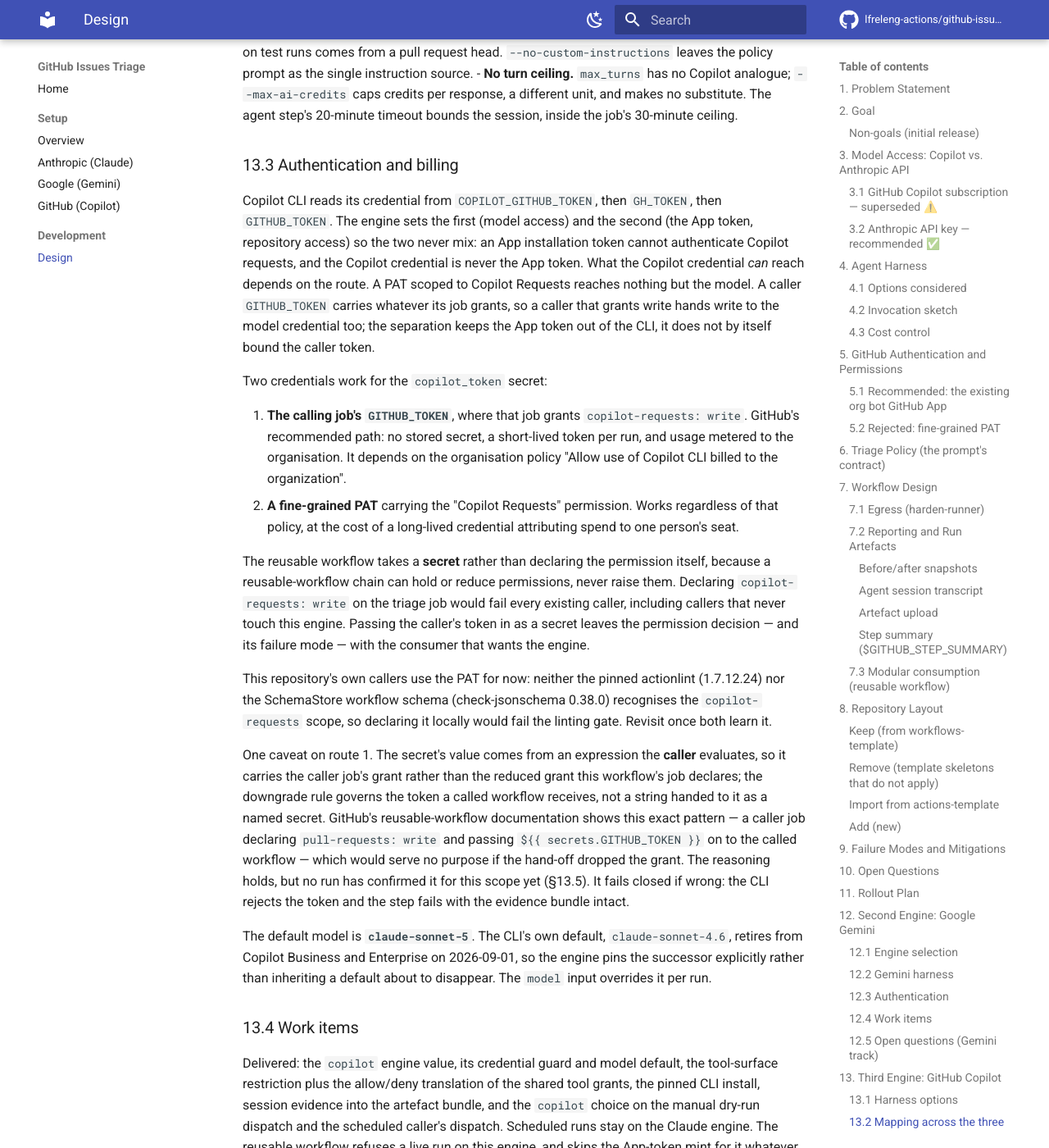
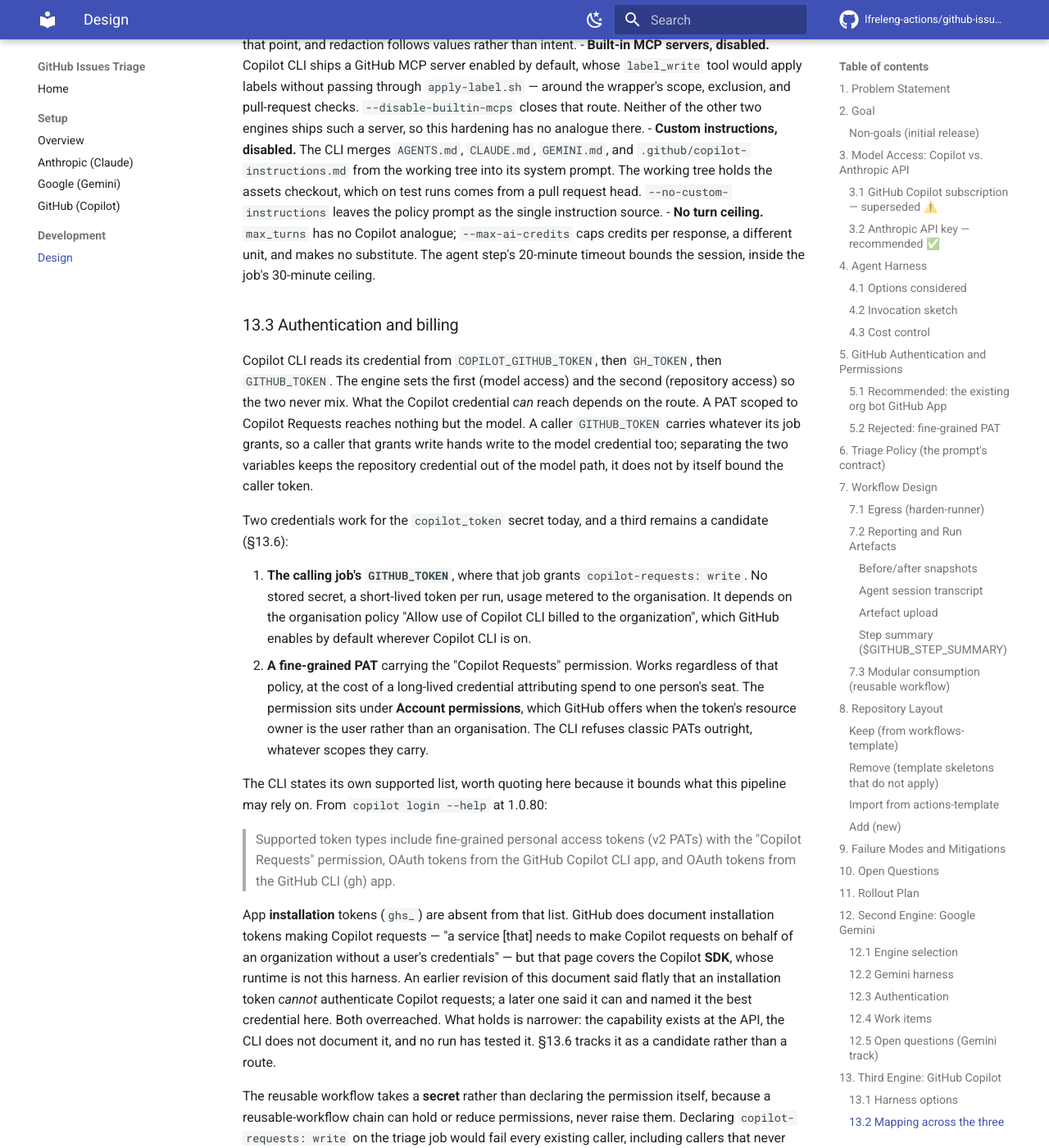
Before and after one commit to lfreleng-actions/github-issues-triage, an MkDocs documentation site: the page built from docs/development/DESIGN.md, in a window 1280 px wide and 1400 px high, scrolled down 20415 px. Shown: the whole window at 82% size. Built offline with MkDocs 1.6.1 and Material for MkDocs 9.7.7, drawn with Linux system fonts in a browser that asks for light colours; comment, search, counter and statistics services are not loaded; some of the changed text lies outside the part shown.

Commit message:
Docs(copilot): Bound the App token claim
The design stated flatly that a GitHub App installation token
cannot authenticate Copilot requests. That is not something this
repository had established, and it ruled out a credential worth
considering: GitHub documents installation tokens making Copilot
requests on behalf of an organisation, without a user.

The opposite claim overreaches too. That documentation covers the
Copilot SDK, whose runtime is not the harness this pipeline runs,
and the CLI states a narrower list of its own:

  Supported token types include fine-grained personal access
  tokens (v2 PATs) with the "Copilot Requests" permission, OAuth
  tokens from the GitHub Copilot CLI app, and OAuth tokens from
  the GitHub CLI (gh) app.

Installation tokens are absent from it, and only classic tokens
carry an explicit refusal, so an installation token would reach
the backend and pass or fail there. No run has tried one.

So record what holds rather than either absolute: the capability
exists at the API, the CLI does not document it, and it stays a
candidate to verify instead of a route to advertise. Consumer
guidance and the workflow's own input contract list the two
routes that work.

Note two facts that cost time to rediscover: the Copilot Requests
permission on a PAT sits under Account permissions, so the token
needs a personal resource owner, and the CLI refuses classic
tokens whatever scopes they carry.

Co-authored-by: Claude <noreply@anthropic.com>
Signed-off-by: Matthew Watkins <mwatkins@linuxfoundation.org>

```diff
--- a/docs/development/DESIGN.md
+++ b/docs/development/DESIGN.md
@@ -803,15 +803,22 @@ Containment notes specific to this engine:
   refused an unapproved `gh label list` — so the gap covers
   ordinary shell reads, not the policy's own commands.)
 
-  That matters more than "wider reads". The engine now keeps
-  both credentials out of the agent's environment entirely (see
-  the redaction note below), which removes the easiest route to
-  a token; what remains is that an auto-approved read can still
-  reach the `gh` configuration file, and value-based redaction
-  alone stands between that and the 90-day evidence bundle.
-  A command that transforms the value — encoding it, say —
-  defeats redaction. The App token's one-hour lifetime bounds
-  the damage, not the exposure.
+  That matters more than "wider reads". The engine keeps both
+  credentials out of the agent's *own* environment (see the
+  redaction note below), which removes the easiest route to a
+  token — a bare `$GH_TOKEN` expansion. It does not remove the
+  general one. Shell commands run unsandboxed by default, as the
+  same user as the CLI, so an auto-approved read reaches the
+  parent process's environment: a run confirmed `ps eww -p $PPID`
+  running without any allow rule and returning the CLI's full
+  environment. Registered values come back masked, so the
+  remaining step is a transformation — encoding the value —
+  which redaction cannot follow.
+
+  Two conclusions follow. Withholding a credential from the
+  agent's shell is worth doing and is not a boundary. And the
+  90-day evidence bundle holds whatever the session could reach,
+  rather than whatever the run granted it.
 
   Writes remain shut regardless — the wrapper, the deny rules,
   and the token scope each enforce that independently — but this
@@ -892,12 +899,15 @@ Containment notes specific to this engine:
   process keeps `GH_TOKEN` set — a run confirmed that a file
   holding the value comes back redacted when the agent reads it.
 
-  That is a strict improvement on the other two engines here,
-  and it delivers half of the alternative floated in §13.4: no
-  credential sits in the agent's shell environment. It does not
-  close the gap above, because the configuration file is still
-  readable by an auto-approved `cat`; redaction, not absence, is
-  what protects the value at that point.
+  That is an improvement on the other two engines here, and it
+  delivers part of the alternative floated in §13.4: no
+  credential sits in the agent's shell environment. It closes
+  none of the gap above. The configuration file remains readable,
+  and so does the CLI's own environment one process up — shell
+  commands run unsandboxed as the same user, and a run confirmed
+  an unapproved `ps eww -p $PPID` returning it. Redaction, not
+  absence, is what protects the value at that point, and
+  redaction follows values rather than intent.
 - **Built-in MCP servers, disabled.** Copilot CLI ships a GitHub
   MCP server enabled by default, whose `label_write` tool would
   apply labels without passing through `apply-label.sh` — around
@@ -920,26 +930,52 @@ Containment notes specific to this engine:
 
 Copilot CLI reads its credential from `COPILOT_GITHUB_TOKEN`,
 then `GH_TOKEN`, then `GITHUB_TOKEN`. The engine sets the first
-(model access) and the second (the App token, repository access)
-so the two never mix: an App installation token cannot
-authenticate Copilot requests, and the Copilot credential is
-never the App token. What the Copilot credential *can* reach
-depends on the route. A PAT scoped to Copilot Requests reaches
-nothing but the model. A caller `GITHUB_TOKEN` carries whatever
-its job grants, so a caller that grants write hands write to the
-model credential too; the separation keeps the App token out of
-the CLI, it does not by itself bound the caller token.
+(model access) and the second (repository access) so the two
+never mix. What the Copilot credential *can* reach depends on the
+route. A PAT scoped to Copilot Requests reaches nothing but the
+model. A caller `GITHUB_TOKEN` carries whatever its job grants,
+so a caller that grants write hands write to the model credential
+too; separating the two variables keeps the repository credential
+out of the model path, it does not by itself bound the caller
+token.
 
-Two credentials work for the `copilot_token` secret:
+Two credentials work for the `copilot_token` secret today, and a
+third remains a candidate (§13.6):
 
 1. **The calling job's `GITHUB_TOKEN`**, where that job grants
-   `copilot-requests: write`. GitHub's recommended path: no
-   stored secret, a short-lived token per run, and usage metered
-   to the organisation. It depends on the organisation policy
-   "Allow use of Copilot CLI billed to the organization".
+   `copilot-requests: write`. No stored secret, a short-lived
+   token per run, usage metered to the organisation. It depends
+   on the organisation policy "Allow use of Copilot CLI billed to
+   the organization", which GitHub enables by default wherever
+   Copilot CLI is on.
 2. **A fine-grained PAT** carrying the "Copilot Requests"
    permission. Works regardless of that policy, at the cost of a
    long-lived credential attributing spend to one person's seat.
+   The permission sits under **Account permissions**, which
+   GitHub offers when the token's resource owner is the user
+   rather than an organisation. The CLI refuses classic PATs
+   outright, whatever scopes they carry.
+
+The CLI states its own supported list, worth quoting here
+because it bounds what this pipeline may rely on. From
+`copilot login --help` at 1.0.80:
+
+> Supported token types include fine-grained personal access
+> tokens (v2 PATs) with the "Copilot Requests" permission, OAuth
+> tokens from the GitHub Copilot CLI app, and OAuth tokens from
+> the GitHub CLI (gh) app.
+
+App **installation** tokens (`ghs_`) are absent from that list.
+GitHub does document installation tokens making Copilot requests
+— "a service [that] needs to make Copilot requests on behalf of
+an organization without a user's credentials" — but that page
+covers the Copilot **SDK**, whose runtime is not this harness.
+An earlier revision of this document said flatly that an
+installation token *cannot* authenticate Copilot requests; a
+later one said it can and named it the best credential here.
+Both overreached. What holds is narrower: the capability exists
+at the API, the CLI does not document it, and no run has tested
+it. §13.6 tracks it as a candidate rather than a route.
 
 The reusable workflow takes a **secret** rather than declaring
 the permission itself, because a reusable-workflow chain can hold
@@ -953,8 +989,8 @@ the engine.
 This repository's own callers use the PAT for now: neither the
 pinned actionlint (1.7.12.24) nor the SchemaStore workflow schema
 (check-jsonschema 0.38.0) recognises the `copilot-requests`
-scope, so declaring it locally would fail the linting gate.
-Revisit once both learn it.
+scope, so declaring it locally would fail the linting gate. That
+blocks route 1 until both learn the scope.
 
 One caveat on route 1. The secret's value comes from an
 expression the **caller** evaluates, so it carries the caller
@@ -1000,8 +1036,9 @@ Remaining:
    confirmed against a real session before it goes anywhere near
    a security boundary. Half of the alternative once floated
    here — keeping the credential out of the agent's shell — has
-   landed as the seeded `gh` configuration directory (§13.2); the
-   remaining half is vetting the commands themselves
+   landed as the seeded `gh` configuration directory (§13.2),
+   though §13.2 also records why that buys less than it looks
+   like; the remaining half is vetting the commands themselves
 2. **Second precondition for live use** — a route to the label
    wrapper. The CLI approves shell commands on their first-level
    stem, so `shell(bash triage-assets/scripts/apply-label.sh:*)`
```
Also changed, not shown: README.md (+22 -18 lines), docs/setup/GITHUB.md (+40 -17 lines), 1 other file.
